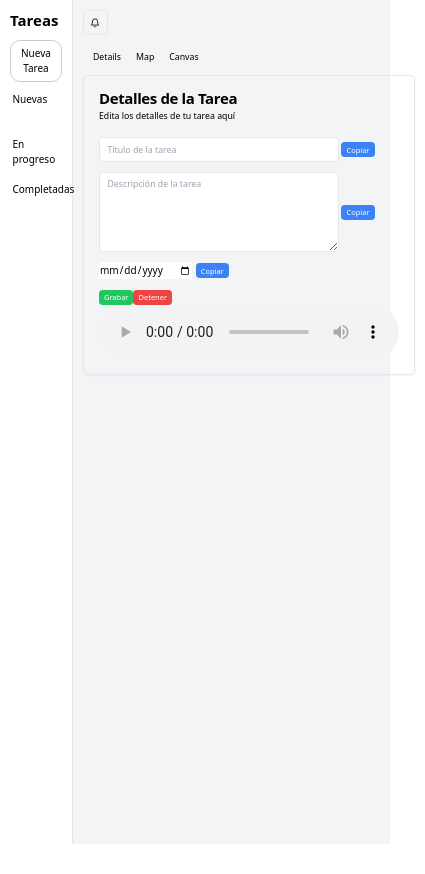
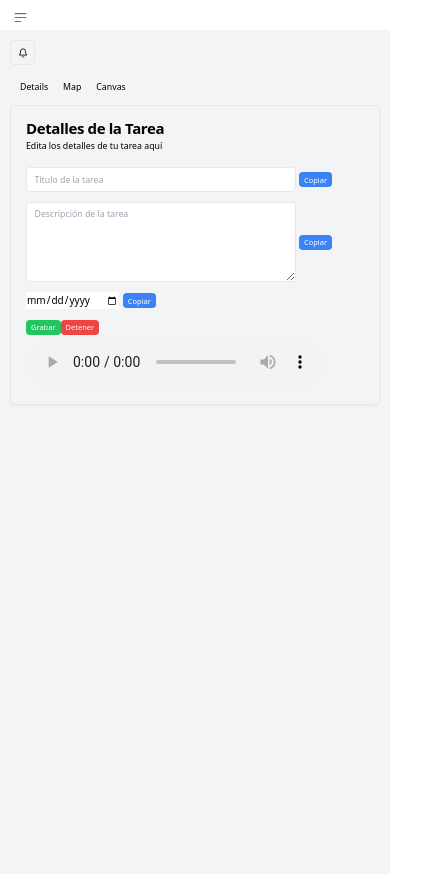
Before and after one commit to gonzalo-sosa/desafio-js-3, a website built with webpack: page src/index.html in a window 390 px wide. Shown: the whole page, 425 px wide, since content can reach past the window. Before the commit the page ends 844 px from the top, so only its background shows below. Built offline with nearby package versions, Linux system fonts and the light colour scheme.

Commit message:
Añadida clases para responsive

```diff
--- a/src/index.html
+++ b/src/index.html
@@ -12,8 +12,14 @@
     />
   </head>
   <body>
-    <div class="grid grid-cols-[2fr,8fr] gap-4 w-dvw h-screen bg-gray-100">
-      <aside id="sidebar" class="w-full bg-white p-4 border-r">
+    <button aria-controls="sidebar" type="button" class="inline-flex items-center p-2 mt-2 ms-3 text-sm text-gray-500 rounded-lg sm:hidden hover:bg-gray-100 focus:outline-none focus:ring-2 focus:ring-gray-200 dark:text-gray-400 dark:hover:bg-gray-700 dark:focus:ring-gray-600">
+      <span class="sr-only">Open sidebar</span>
+      <svg class="w-6 h-6" aria-hidden="true" fill="currentColor" viewBox="0 0 20 20" xmlns="http://www.w3.org/2000/svg">
+      <path clip-rule="evenodd" fill-rule="evenodd" d="M2 4.75A.75.75 0 012.75 4h14.5a.75.75 0 010 1.5H2.75A.75.75 0 012 4.75zm0 10.5a.75.75 0 01.75-.75h7.5a.75.75 0 010 1.5h-7.5a.75.75 0 01-.75-.75zM2 10a.75.75 0 01.75-.75h14.5a.75.75 0 010 1.5H2.75A.75.75 0 012 10z"></path>
+      </svg>
+    </button>
+    <div class="grid md:grid-cols-[2fr,8fr] gap-4 w-dvw h-screen">
+      <aside id="sidebar" class="max-sm:mt-12 mt-0 bg-white p-4 border-r max-sm:fixed max-sm:top-0 max-sm:left-0 max-sm:z-[5000] h-screen max-sm:transition-transform max-sm:-translate-x-full sm:translate-x-0" aria-label="sidebar">
         <h2 class="text-2xl font-bold mb-4">Tareas</h2>
         <button id="addTaskBtn" class="w-full mb-4">Nueva Tarea</button>
         <form id="addTaskForm">
@@ -54,9 +60,19 @@
           </div>
         </div>
       </aside>
-      <main id="main" class="py-4 pr-4">
+      <main id="main" class="p-4 bg-gray-100">
         <notification-element></notification-element>
       </main>
     </div>
+    <script>
+      const $btn = document.querySelector('[aria-controls=sidebar]');
+      const $sidebar = document.querySelector('aside');
+
+      console.log($btn, $sidebar);
+
+      $btn.addEventListener('click', () => {
+        $sidebar.classList.toggle("max-sm:-translate-x-full")
+      })
+    </script>
   </body>
 </html>
```
